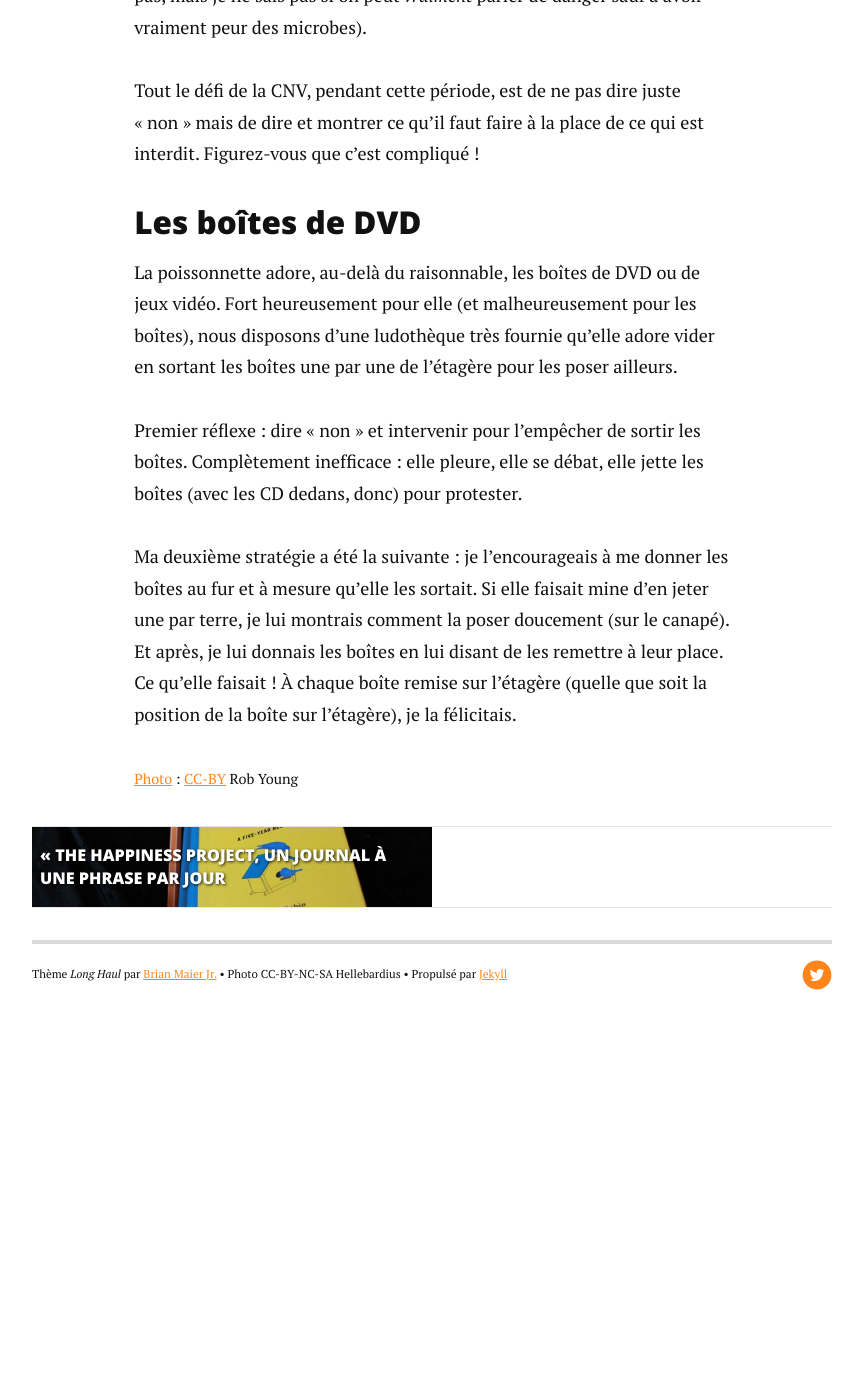
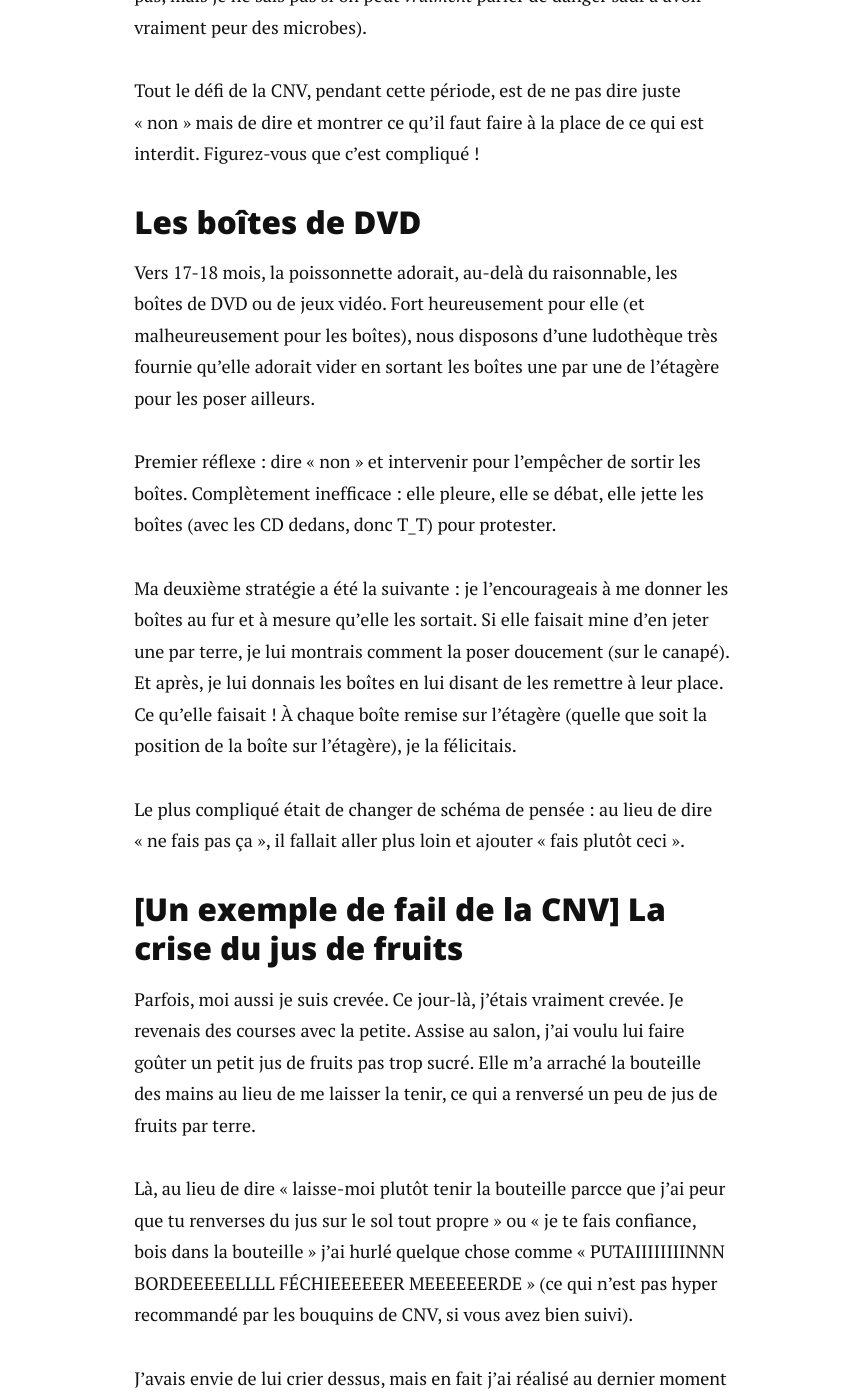
Before and after one commit to Ogoldfish/ogoldfish.github.io, a Jekyll site: the page built from _posts/2015-07-15-cnv-avec-une-petite.md, in a window 1280 px wide and 1400 px high, scrolled down 3395 px. Shown: the whole window, without its empty margins (208-1071 px from the left). Built offline with Jekyll 4.4.1, drawn with Linux system fonts in a browser that asks for light colours; nearby versions of some CDN libraries; Markdown is read by kramdown in place of the engine named in the settings; before the commit the page ends 4472 px from its top, so only the background shows below that; some of the changed text lies outside the part shown.

Commit message:
Add: example of fail

```diff
--- a/_posts/2015-07-15-cnv-avec-une-petite.md
+++ b/_posts/2015-07-15-cnv-avec-une-petite.md
@@ -38,12 +38,25 @@
 
 ### Les boîtes de DVD
 
-La poissonnette adore, au-delà du raisonnable, les boîtes de DVD ou de jeux vidéo. Fort heureusement pour elle (et malheureusement pour les boîtes), nous disposons d'une ludothèque très fournie qu'elle adore vider en sortant les boîtes une par une de l'étagère pour les poser ailleurs.
+Vers 17-18 mois, la poissonnette adorait, au-delà du raisonnable, les boîtes de DVD ou de jeux vidéo. Fort heureusement pour elle (et malheureusement pour les boîtes), nous disposons d'une ludothèque très fournie qu'elle adorait vider en sortant les boîtes une par une de l'étagère pour les poser ailleurs.
 
-Premier réflexe : dire « non » et intervenir pour l'empêcher de sortir les boîtes. Complètement inefficace : elle pleure, elle se débat, elle jette les boîtes (avec les CD dedans, donc) pour protester.
+Premier réflexe : dire « non » et intervenir pour l'empêcher de sortir les boîtes. Complètement inefficace : elle pleure, elle se débat, elle jette les boîtes (avec les CD dedans, donc T_T) pour protester.
 
 Ma deuxième stratégie a été la suivante : je l'encourageais à me donner les boîtes au fur et à mesure qu'elle les sortait. Si elle faisait mine d'en  jeter une par terre, je lui montrais comment la poser doucement (sur le canapé). Et après, je lui donnais les boîtes en lui disant de les remettre à leur place. Ce qu'elle faisait ! À chaque boîte remise sur l'étagère (quelle que soit la position de la boîte sur l'étagère), je la félicitais.
 
+Le plus compliqué était de changer de schéma de pensée : au lieu de dire « ne fais pas ça », il fallait aller plus loin et ajouter « fais plutôt ceci ».
+
+### [Un exemple de fail de la CNV] La crise du jus de fruits
+
+Parfois, moi aussi je suis crevée. Ce jour-là, j'étais vraiment crevée. Je revenais des courses avec la petite. Assise au salon, j'ai voulu lui faire goûter un petit jus de fruits pas trop sucré. Elle m'a arraché la bouteille des mains au lieu de me laisser la tenir, ce qui a renversé un peu de jus de fruits par terre.
+
+Là, au lieu de dire « laisse-moi plutôt tenir la bouteille parcce que j'ai peur que tu renverses du jus sur le sol tout propre » ou « je te fais confiance, bois dans la bouteille » j'ai hurlé quelque chose comme « PUTAIIIIIIIINNN BORDEEEEELLLL FÉCHIEEEEEER MEEEEEERDE » (ce qui n'est pas hyper recommandé par les bouquins de CNV, si vous avez bien suivi).
+
+J'avais envie de lui crier dessus, mais en fait j'ai réalisé au dernier moment que j'avais juste envie de crier tout court. Donc j'ai tout laissé en plan au salon, j'ai posé la gamine dans son lit à barreaux (où il ne pouvait rien lui arriver) et je suis allée crier plein de gros mots dans ma chambre à moi.
+
+Alerté par les cris, le mari a pu récupérer la gamine dans son lit (plus étonnée qu'effrayée, apparemment), nettoyer le salon et récupérer finalement sa femme qui décompressait bruyamment sur le lit parental.
+
+Voilà, juste pour dire qu'on n'est pas au pays des bisounours et que j'imagine qu'on craque tous plus ou moins. Juste essayer de limiter les conséquences.
 
 <small class="credit"><a href="https://www.flickr.com/photos/rob-young/4630024424">Photo</a> : <a href="https://creativecommons.org/licenses/by-nc-sa/2.0/">CC-BY</a> Rob Young
 </small>
```
